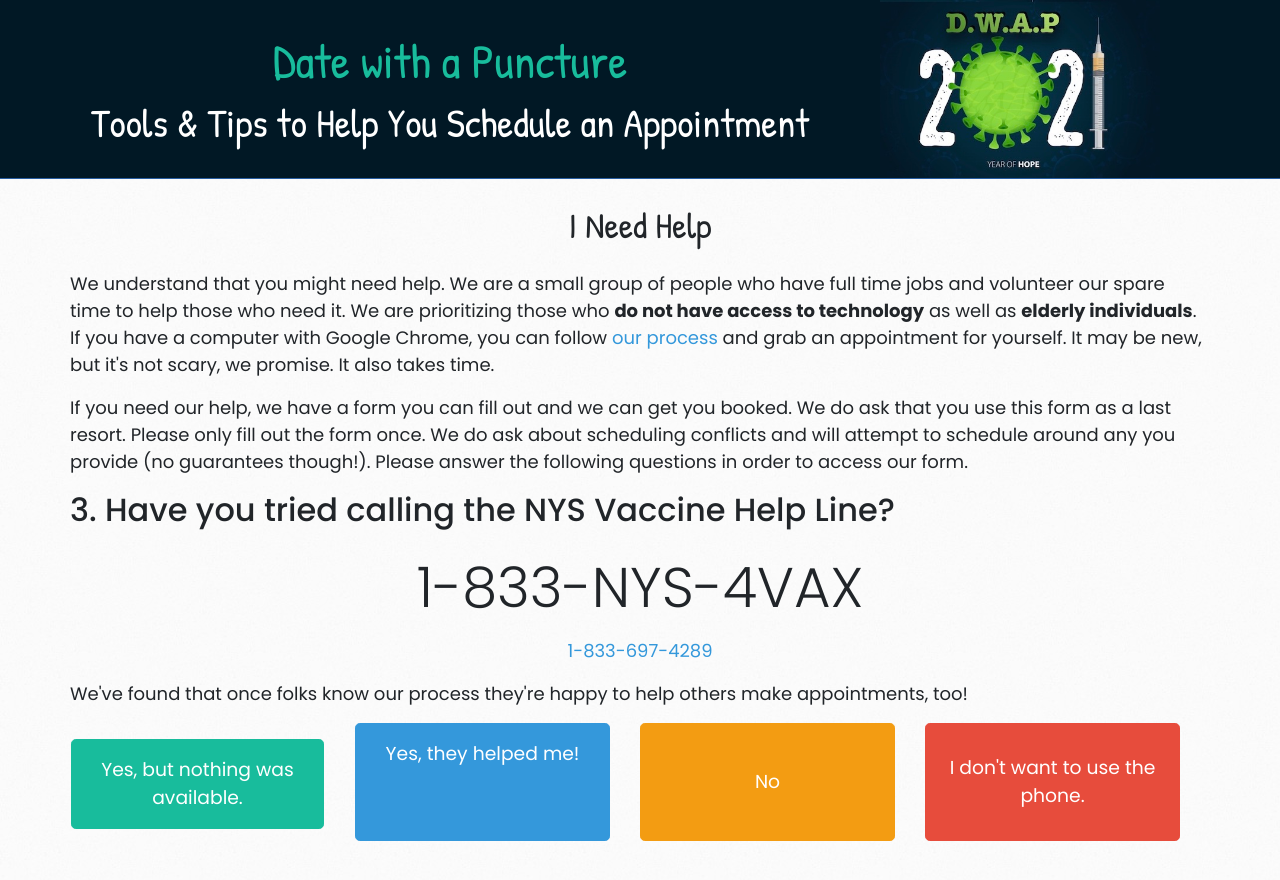
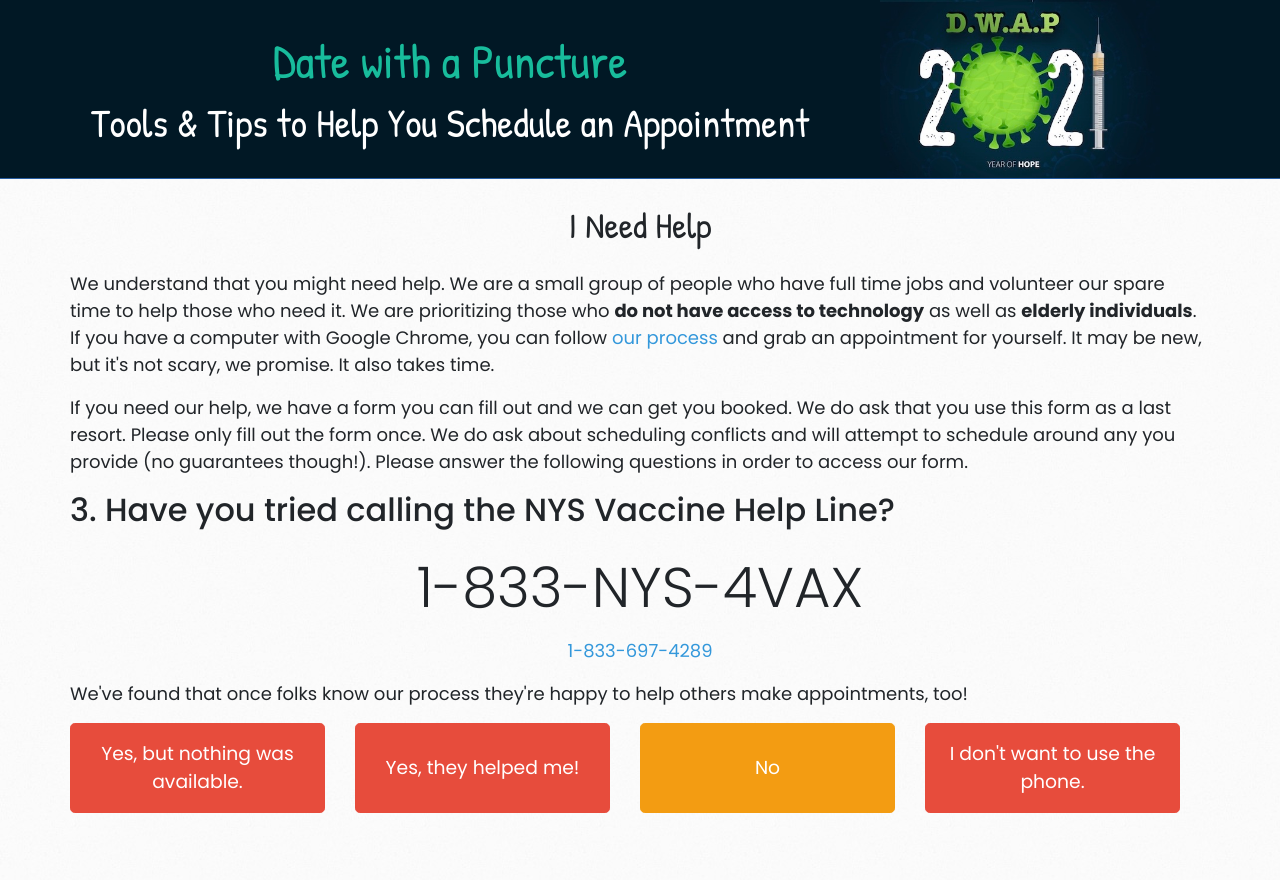
Before and after one commit to loganrath/dwap-main, a Jekyll site: the page built from help-3b.md, in a window 1280 px wide. Shown: the top 880 px of the page. Built offline with Jekyll 4.4.1, drawn with Linux system fonts in a browser that asks for light colours; nearby versions of some CDN libraries.

Commit message:
Update help-3b.md

```diff
--- a/help-3b.md
+++ b/help-3b.md
@@ -11,9 +11,10 @@
 <p>We've found that once folks know our process they're happy to help others make appointments, too!</p>
 
 <div class="row w-100 mb-5">
-<div class="col-12 col-md-6 col-lg-3 btn-lg btn-block py-md-3 d-flex flex-sm-column align-items-center justify-content-center"><a class="btn btn-success btn-lg btn-block py-md-3 d-flex flex-sm-column" href="/help-4b">Yes, but nothing was available.</a></div>
 <div class="col-12 col-md-6 col-lg-3 mb-3 mb-lg-1 d-flex align-items-stretch">
-  <a class="btn btn-info btn-lg btn-block py-md-3 d-flex flex-sm-column" href="javascript:alert('Great! Please close this window.')">Yes, they helped me!</a>
+  <a class="btn btn-danger btn-lg btn-block py-md-3 d-flex flex-sm-column align-items-center justify-content-center" href="/help-4b">Yes, but nothing was available.</a></div>
+<div class="col-12 col-md-6 col-lg-3 mb-3 mb-lg-1 d-flex align-items-stretch">
+  <a class="btn btn-danger btn-lg btn-block py-md-3 d-flex flex-sm-column align-items-center justify-content-center" href="javascript:alert('Great! Please close this window.')">Yes, they helped me!</a>
 </div>
 <div class="col-12 col-md-6 col-lg-3 mb-3 mb-lg-1 d-flex align-items-stretch">
   <a class="btn btn-warning btn-lg btn-block py-md-3 d-flex flex-sm-column align-items-center justify-content-center" href="javascript:alert('Please try calling 1-833-NYS-4VAX.')">No</a>
```
